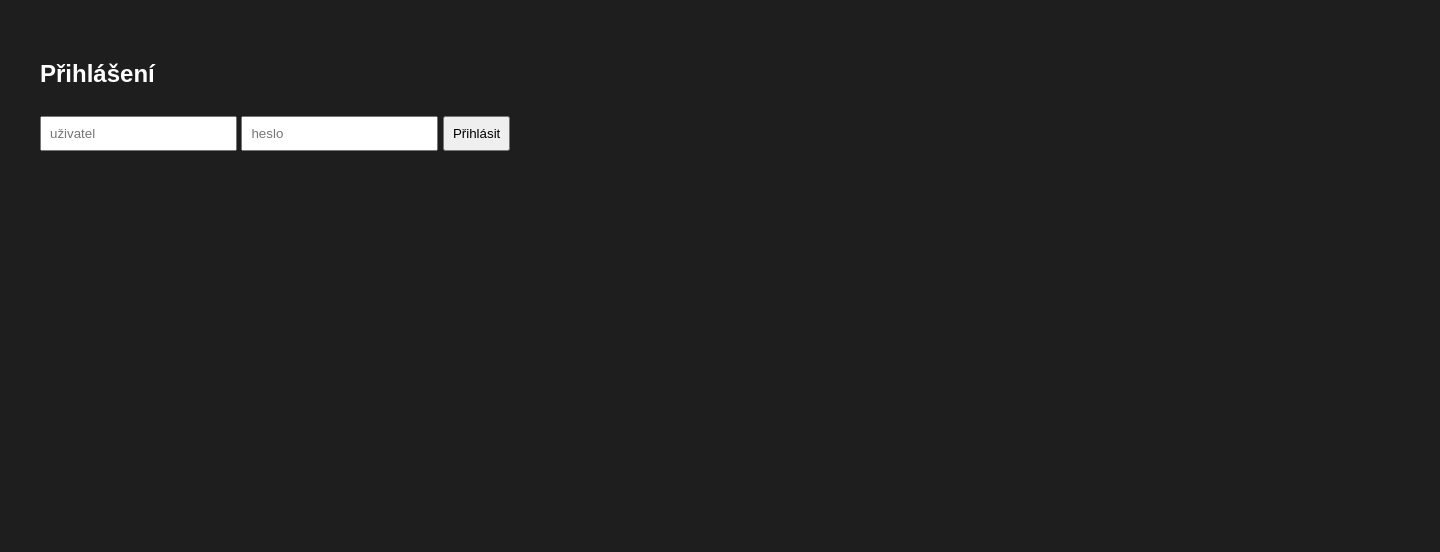
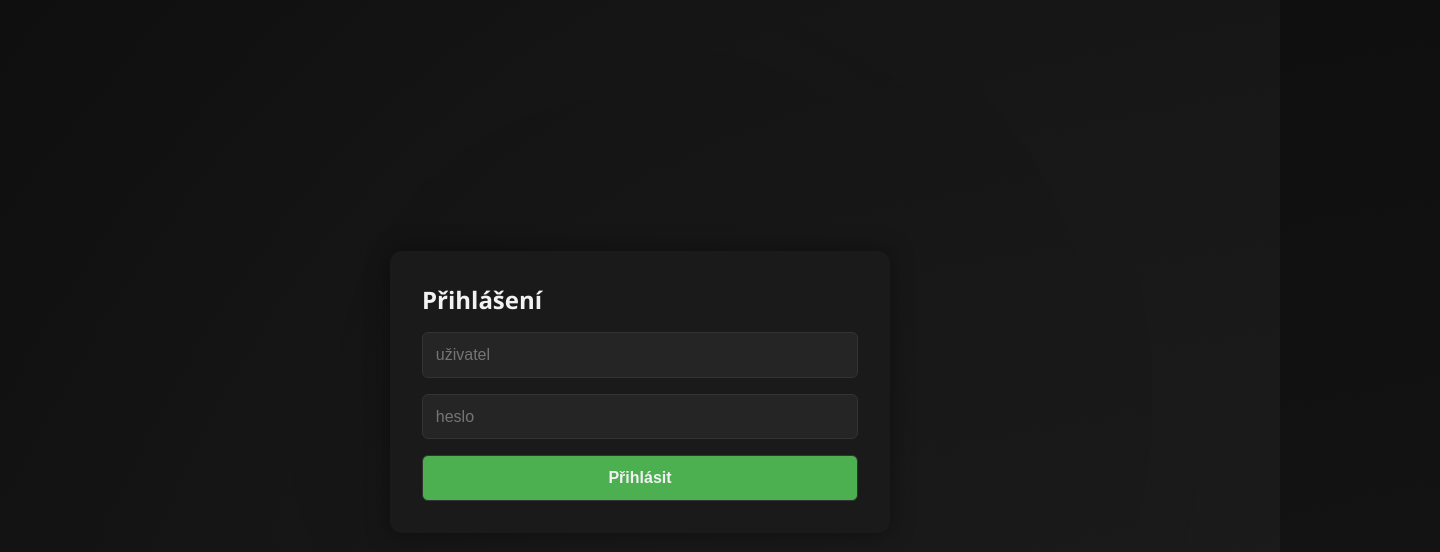
Before and after one commit to brtva1997/stranka, a website: page public/index.html in a window 1280 px wide. Shown: the top 552 px of the page, 1440 px wide, since content can reach past the window. Drawn offline with Linux system fonts and the light colour scheme.

Commit message:
Update style.css

```diff
--- a/public/style.css
+++ b/public/style.css
@@ -1,19 +1,119 @@
+:root {
+  --bg: #0f0f0f;
+  --card: #1a1a1a;
+  --text: #f2f2f2;
+  --accent: #4caf50;
+  --danger: #ff5252;
+  --border: #333;
+}
+
+* {
+  box-sizing: border-box;
+  margin: 0;
+  padding: 0;
+}
+
 body {
-  font-family: sans-serif;
-  background-color: #1e1e1e;
-  color: white;
+  min-height: 100vh;
+  font-family: 'Segoe UI', sans-serif;
+  background: linear-gradient(135deg, #0d0d0d, #1a1a1a);
+  color: var(--text);
+  display: flex;
+  justify-content: center;
+  align-items: center;
+  padding: 1rem;
+  position: relative;
+  overflow: hidden;
+}
+
+body::before {
+  content: "";
+  position: absolute;
+  top: -50%;
+  left: -50%;
+  width: 200%;
+  height: 200%;
+  background: radial-gradient(circle at center, #444 0%, transparent 70%);
+  animation: rotate 20s linear infinite;
+  opacity: 0.08;
+  z-index: 0;
+}
+
+@keyframes rotate {
+  from {
+    transform: rotate(0deg);
+  }
+  to {
+    transform: rotate(360deg);
+  }
+}
+
+#app {
+  position: relative;
+  z-index: 1;
+  width: 100%;
+  max-width: 500px;
+}
+
+#login,
+#table {
+  background-color: var(--card);
   padding: 2rem;
+  border-radius: 12px;
+  box-shadow: 0 0 25px rgba(0, 0, 0, 0.4);
+  display: flex;
+  flex-direction: column;
+  gap: 1rem;
+  margin-bottom: 1rem;
 }
+
 input, button {
-  padding: 0.5rem;
-  margin: 0.5rem 0;
+  padding: 0.8rem;
+  font-size: 1rem;
+  border: 1px solid var(--border);
+  border-radius: 6px;
+  background-color: #252525;
+  color: var(--text);
 }
+
+button {
+  background-color: var(--accent);
+  font-weight: bold;
+  cursor: pointer;
+  transition: background-color 0.3s ease;
+}
+
+button:hover {
+  background-color: #388e3c;
+}
+
 table {
   width: 100%;
-  margin-top: 1rem;
-  background-color: #2c2c2c;
+  border-collapse: collapse;
 }
-td, th {
-  padding: 0.5rem;
-  border: 1px solid #444;
+
+th, td {
+  padding: 0.6rem;
+  border: 1px solid var(--border);
+  text-align: left;
+  font-size: 0.95rem;
 }
+
+td[contenteditable="true"] {
+  background-color: #2b2b2b;
+  outline: none;
+}
+
+@media (max-width: 600px) {
+  #login, #table {
+    padding: 1.5rem;
+  }
+
+  input, button {
+    font-size: 0.95rem;
+  }
+
+  th, td {
+    font-size: 0.9rem;
+  }
+}
```
